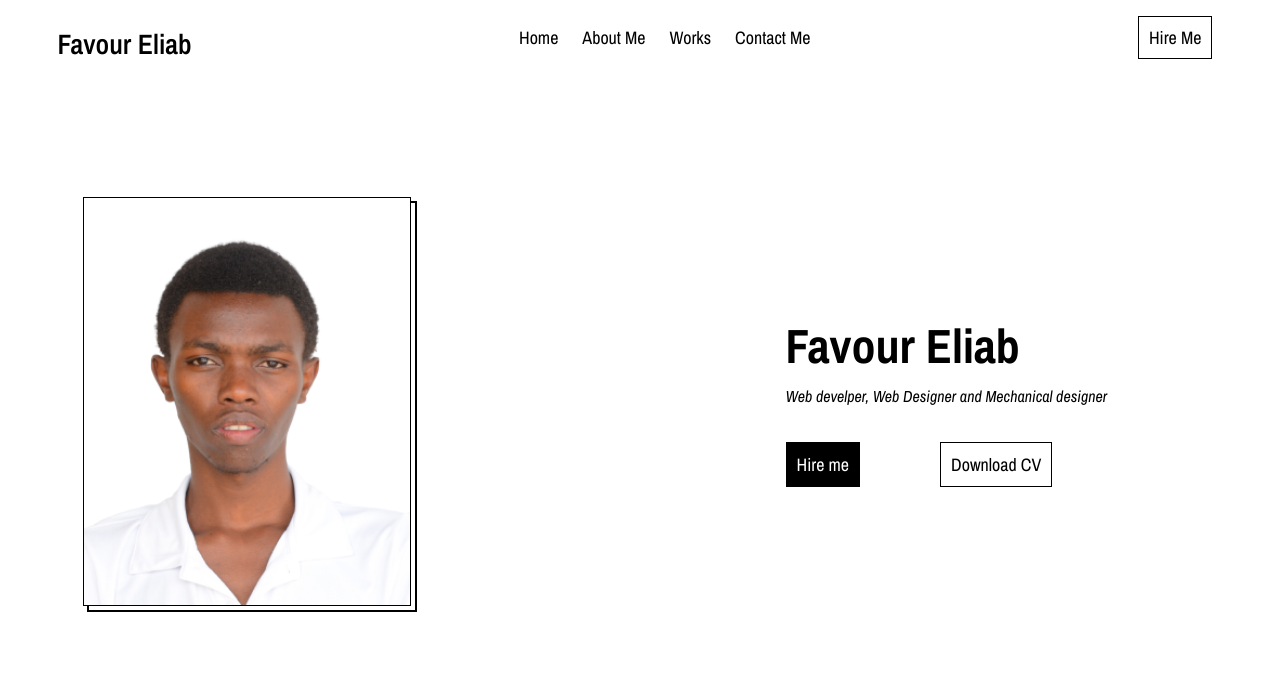
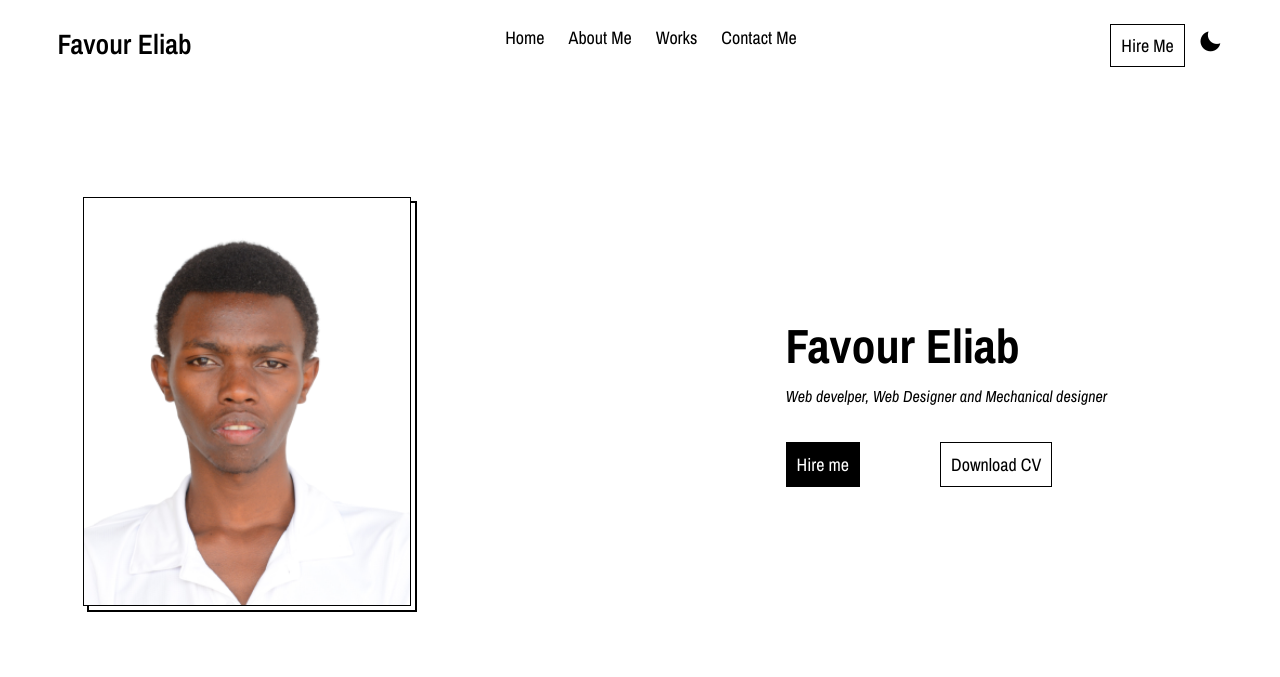
Before and after one commit to Favor-star/my-brand-favor, a plain HTML site: page index.html in a window 1280 px wide. Shown: the top 677 px of the page. Drawn offline with nearby package versions, Linux system fonts and the light colour scheme.

Commit message:
COmmit before pulling to merge the changes

```diff
--- a/index.html
+++ b/index.html
@@ -28,7 +28,7 @@
           </nav>
           <span class="actions">
             <a class="subheader" href="#contact__me">Hire Me</a>
-            <!-- <i class="theme-switcher bx bxs-moon"></i> -->
+            <i class="theme-switcher bx bxs-moon"></i>
             <!-- <i title="Sniper Mode" class='sniper bx bx-target-lock'></i> -->
           </span>
         </header>
```
